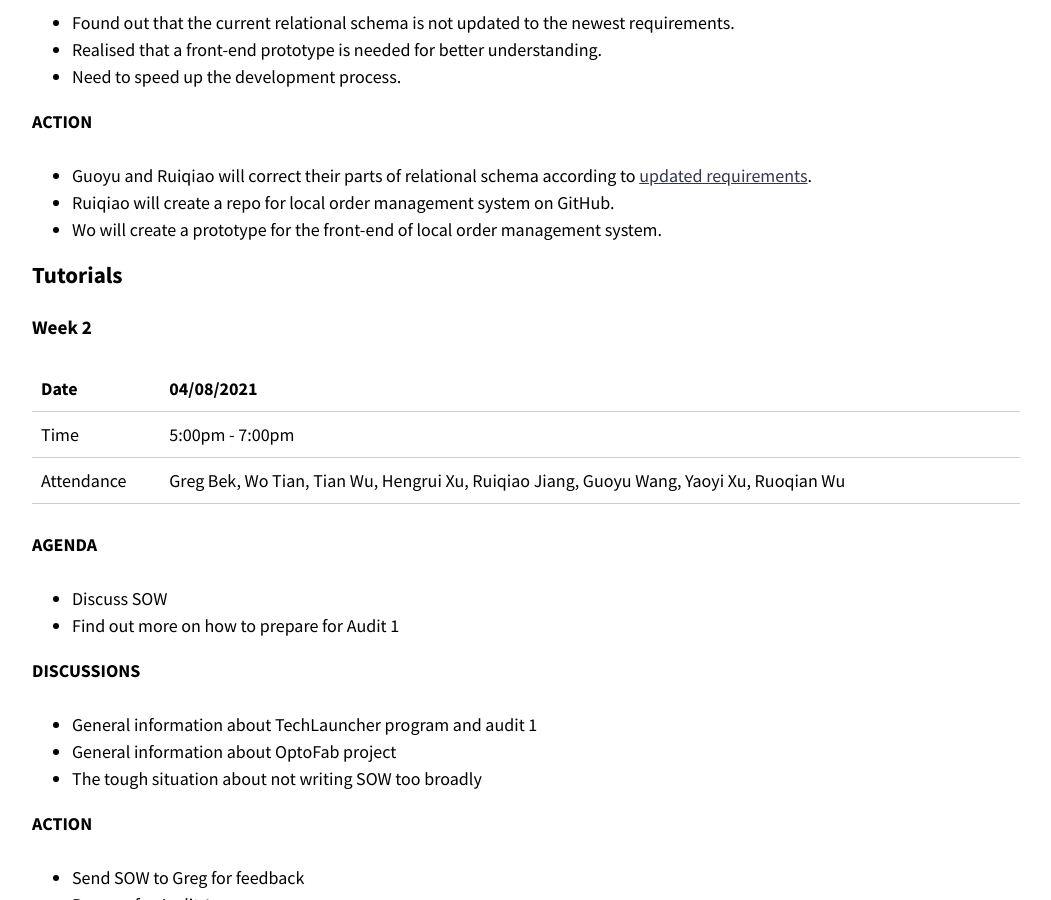
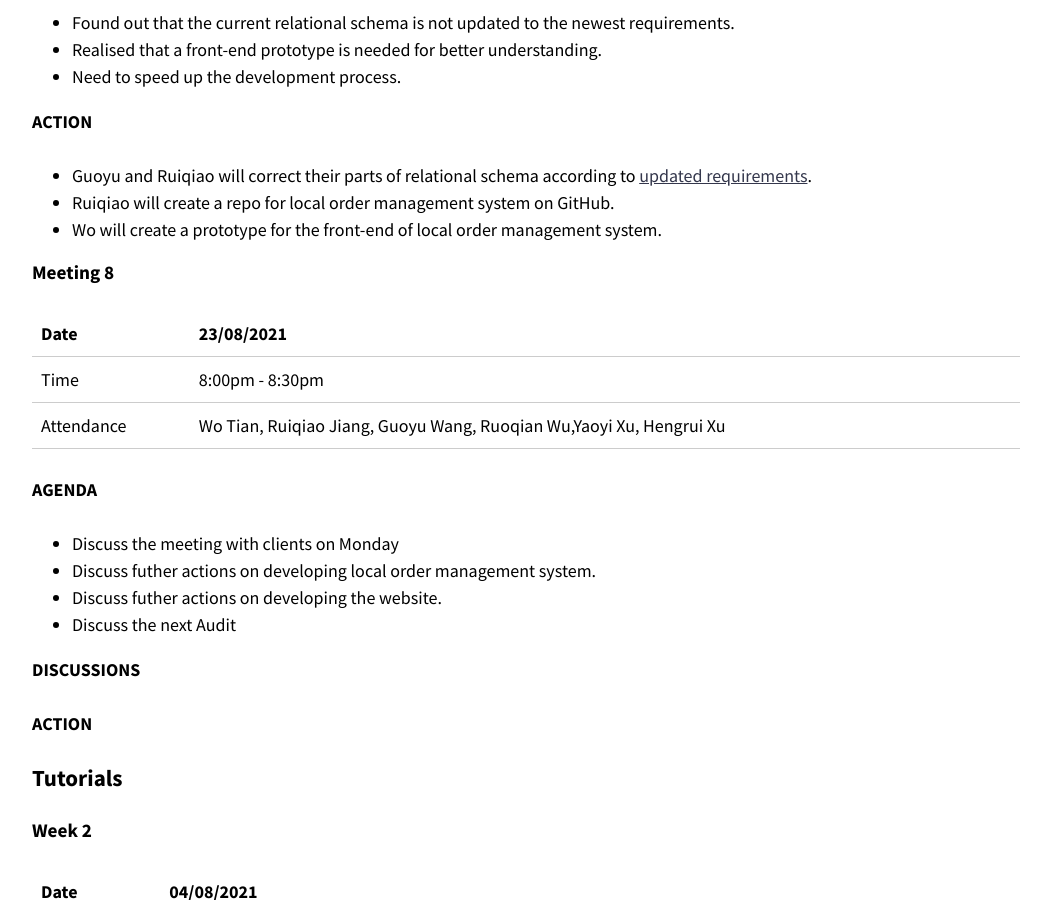
Before and after one commit to optofab/optofab.github.io, a Jekyll site: the page built from logs.md, in a window 1280 px wide and 900 px high, scrolled down 10980 px. Shown: the whole window, without its empty margins (114-1165 px from the left). Built offline with Jekyll 4.4.1, drawn with Linux system fonts in a browser that asks for light colours; nearby versions of some CDN libraries; emoji names are drawn with the system emoji font.

Commit message:
update group meeting 8

```diff
--- a/logs.md
+++ b/logs.md
@@ -397,6 +397,28 @@ OptoFab:
 - Guoyu and Ruiqiao will correct their parts of relational schema according to [updated requirements](https://docs.google.com/document/d/1n9Su61qbRqsEeCoD2Dzyc6kWu56wFWV7/edit?usp=sharing&ouid=116842803310347638522&rtpof=true&sd=true).
 - Ruiqiao will create a repo for local order management system on GitHub.
 - Wo will create a prototype for the front-end of local order management system.
+
+#### Meeting 8
+
+| Date       | 23/08/2021                                                          |
+| ---------- | ------------------------------------------------------------------- |
+| Time       | 8:00pm - 8:30pm                                                     |
+| Attendance | Wo Tian, Ruiqiao Jiang, Guoyu Wang, Ruoqian Wu,Yaoyi Xu, Hengrui Xu |
+
+**AGENDA**
+
+- Discuss the meeting with clients on Monday
+- Discuss futher actions on developing local order management system.
+- Discuss futher actions on developing the website.
+- Discuss the next Audit
+
+**DISCUSSIONS**
+
+
+
+**ACTION**
+
+
 
 ### Tutorials
 
```
